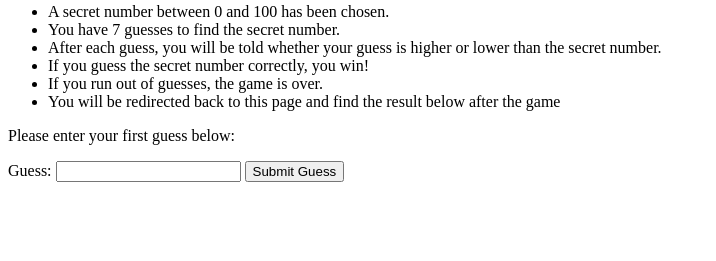
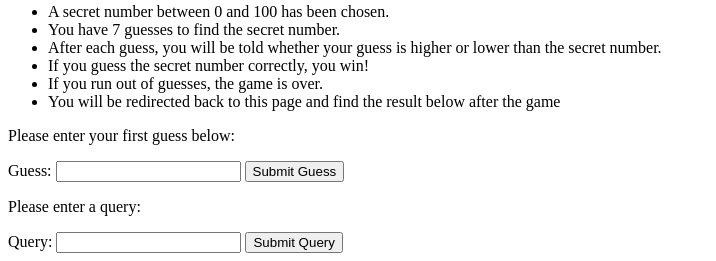
Before and after one commit to alvasi/alva_zhang_sse_lab2, a Flask app: page / in a window 1280 px wide. Shown: the part 905-1166 px from the top of the page, without its empty margins (0-716 px from the left). Before the commit the page ends 1087 px from the top, so only its background shows below. Run offline with Flask 3, Linux system fonts and the light colour scheme.

Commit message:
added query back

```diff
--- a/api/app.py
+++ b/api/app.py
@@ -69,3 +69,19 @@ def submit():
     return render_template(
         "hello.html", name=input_name, age=input_age, reason=input_reason
     )
+
+
+@app.route("/query", methods=["GET"])
+def query():
+    query_param = request.args.get("q")
+    result = process_query(query_param)
+    return result
+
+
+def process_query(q):
+    if q == "dinosaurs":
+        return "Dinosaurs ruled the Earth 200 million years ago"
+    elif q == "asteroids":
+        return "Unknown"
+    else:
+        return "Unknown"
--- a/api/templates/index.html
+++ b/api/templates/index.html
@@ -37,5 +37,11 @@
         <input type="number" id="guessfield" name="guess">
         <input type="submit" value="Submit Guess">
     </form>
+    <p>Please enter a query:</p>
+    <form action="/query" method="get">
+        <label for="queryfield">Query:</label>
+        <input type="text" id="queryfield" name="q">
+        <input type="submit" value="Submit Query">
+    </form>
 </body>
 </html>
```
Also changed, not shown: api/app_test.py (+12 -0 lines).
